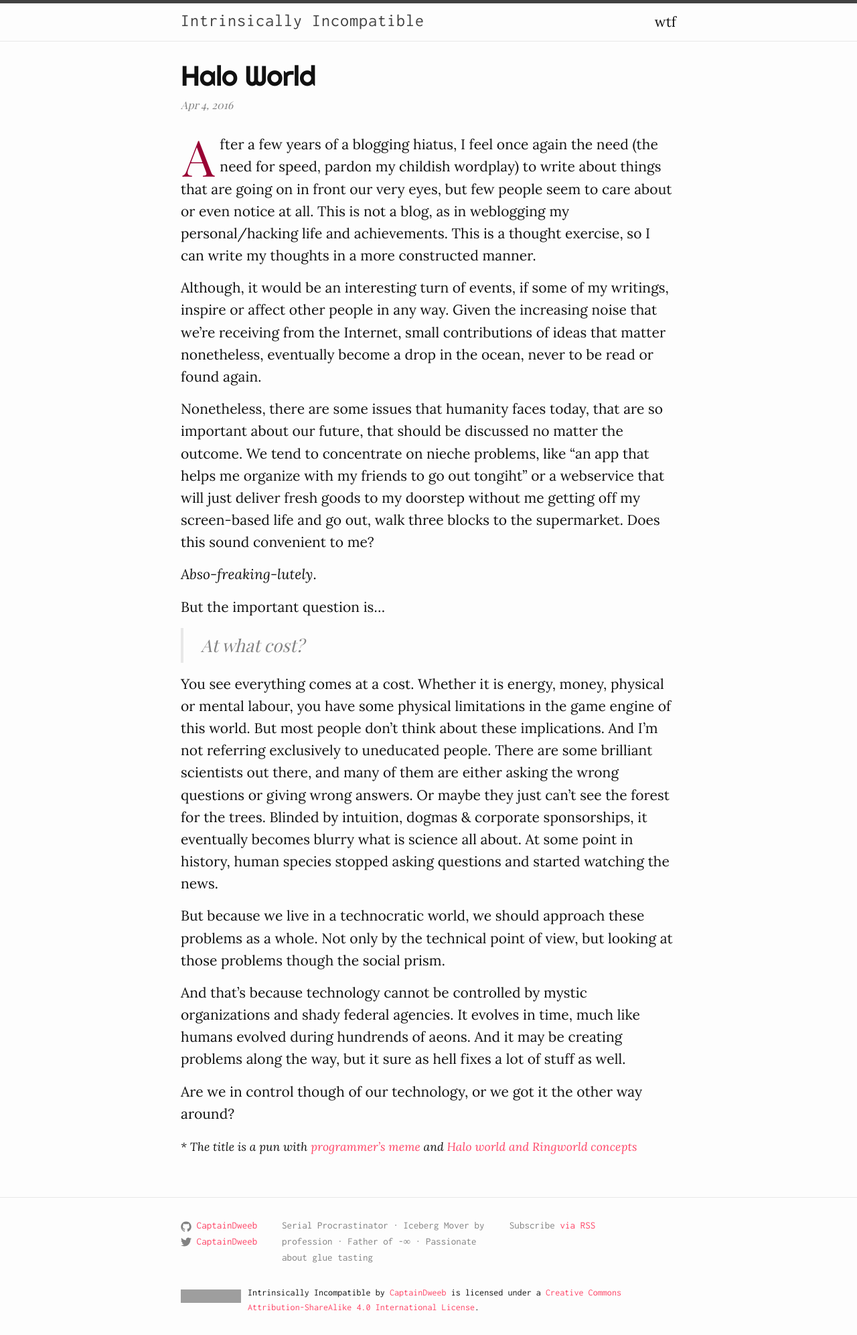
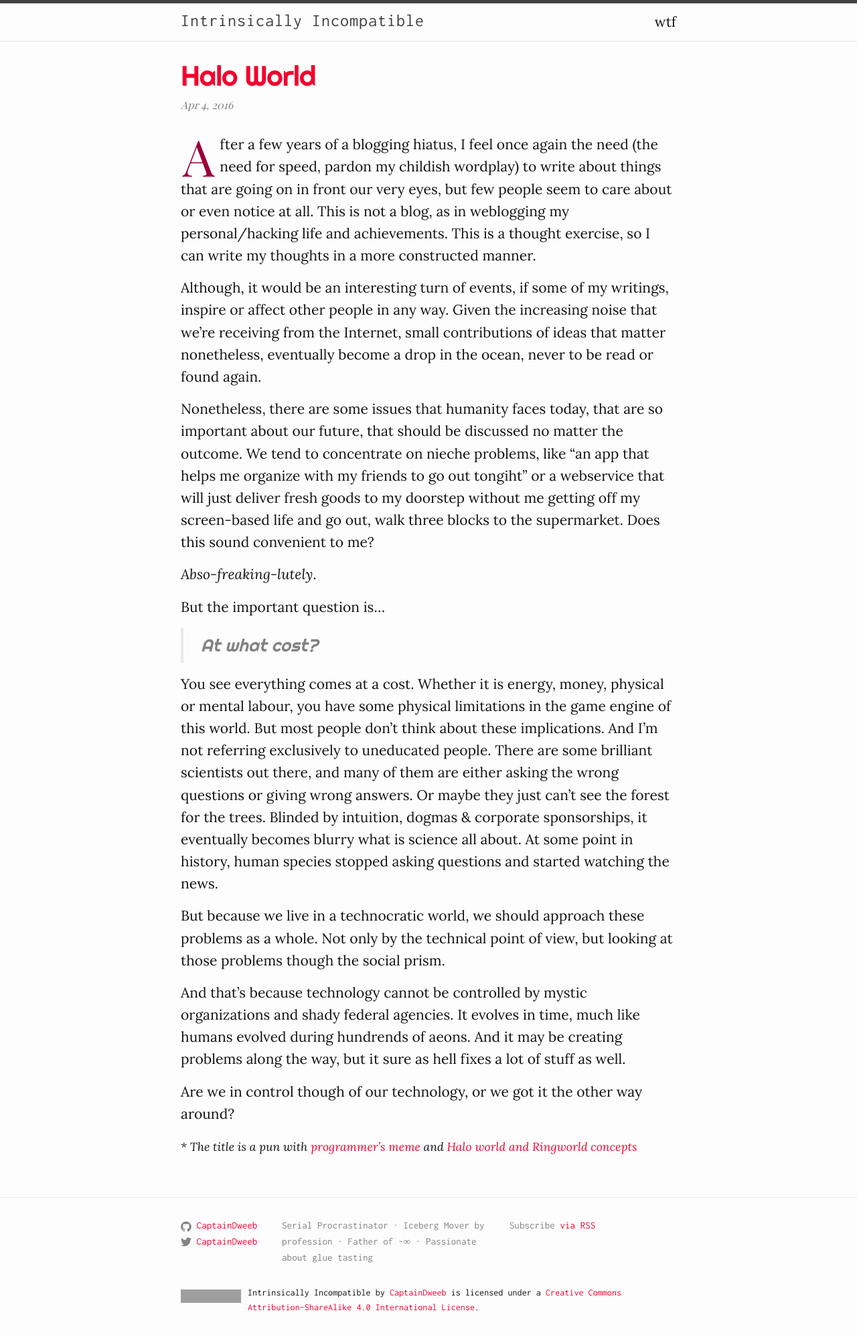
Before and after one commit to captaindweeb/captaindweeb.github.io, a Jekyll site: the page built from _posts/2016-04-04-hallo-world.markdown, in a window 1280 px wide. Shown: the whole page at 67% size. Built offline with Jekyll 4.4.1, drawn with Linux system fonts in a browser that asks for light colours; some web fonts are replaced; grey boxes are pictures that could not be loaded.

Commit message:
Fix blockquote font family

```diff
--- a/_sass/_base.scss
+++ b/_sass/_base.scss
@@ -116,7 +116,7 @@ blockquote {
     border-left: 4px solid $grey-color-light;
     padding-left: 1em;
     font-size: 26px;
-    font-family: "Playfair Display";
+    font-family: "Righteous";
     line-height: 2em;
     font-style: italic;
 
--- a/_sass/_layout.scss
+++ b/_sass/_layout.scss
@@ -254,6 +254,7 @@
 
 .post-title {
     font-size: 42px;
+    color: $brand-color;
     font-family: "Righteous";
     letter-spacing: -1px;
     line-height: 1;
--- a/css/main.scss
+++ b/css/main.scss
@@ -16,7 +16,7 @@ $spacing-unit:     30px;
 
 $text-color:       #111;
 $background-color: #fdfdfd;
-$brand-color:      #fe4365;
+$brand-color:      #f3012d;
 
 $grey-color:       #828282;
 $grey-color-light: lighten($grey-color, 40%);
```
